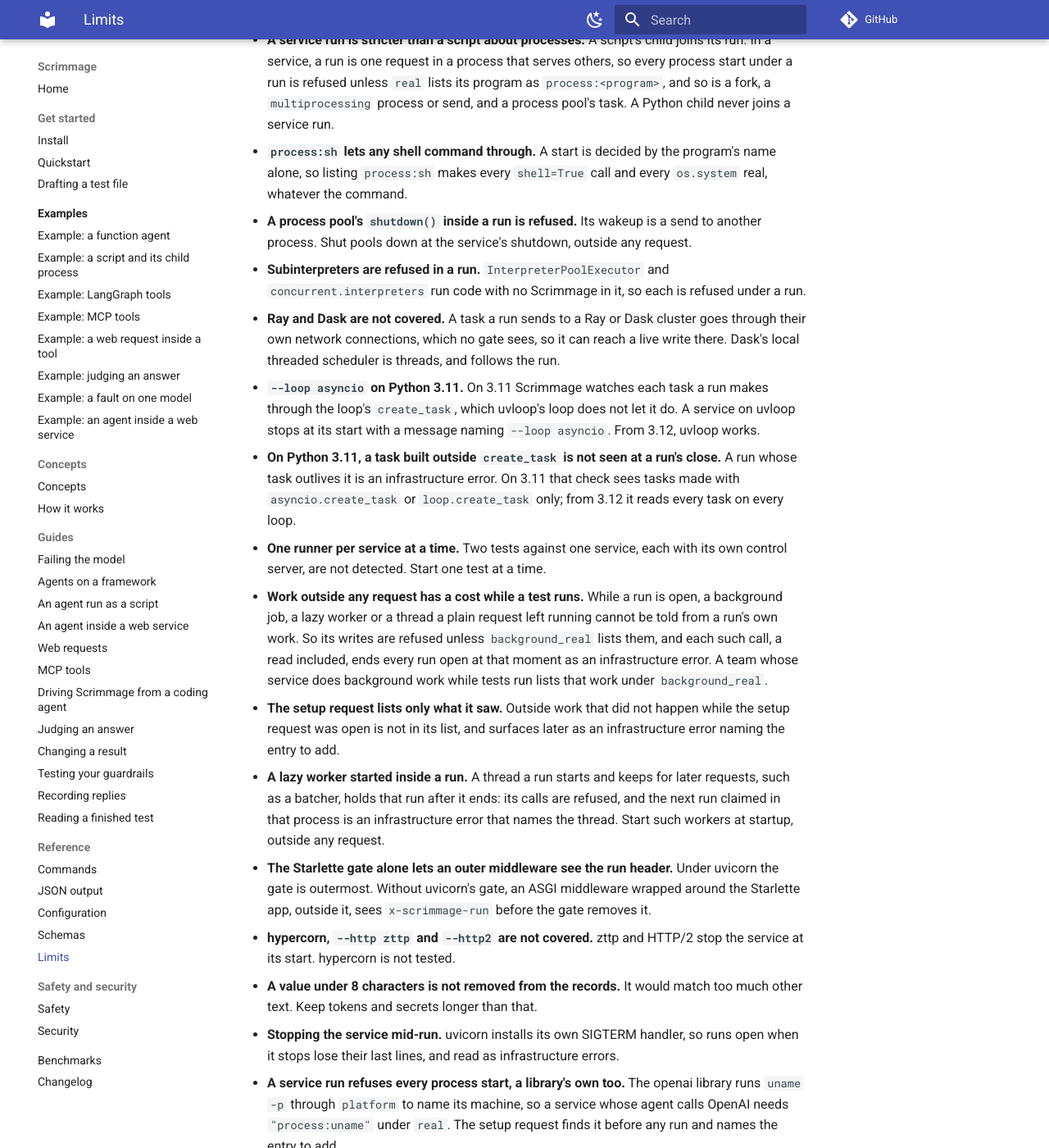
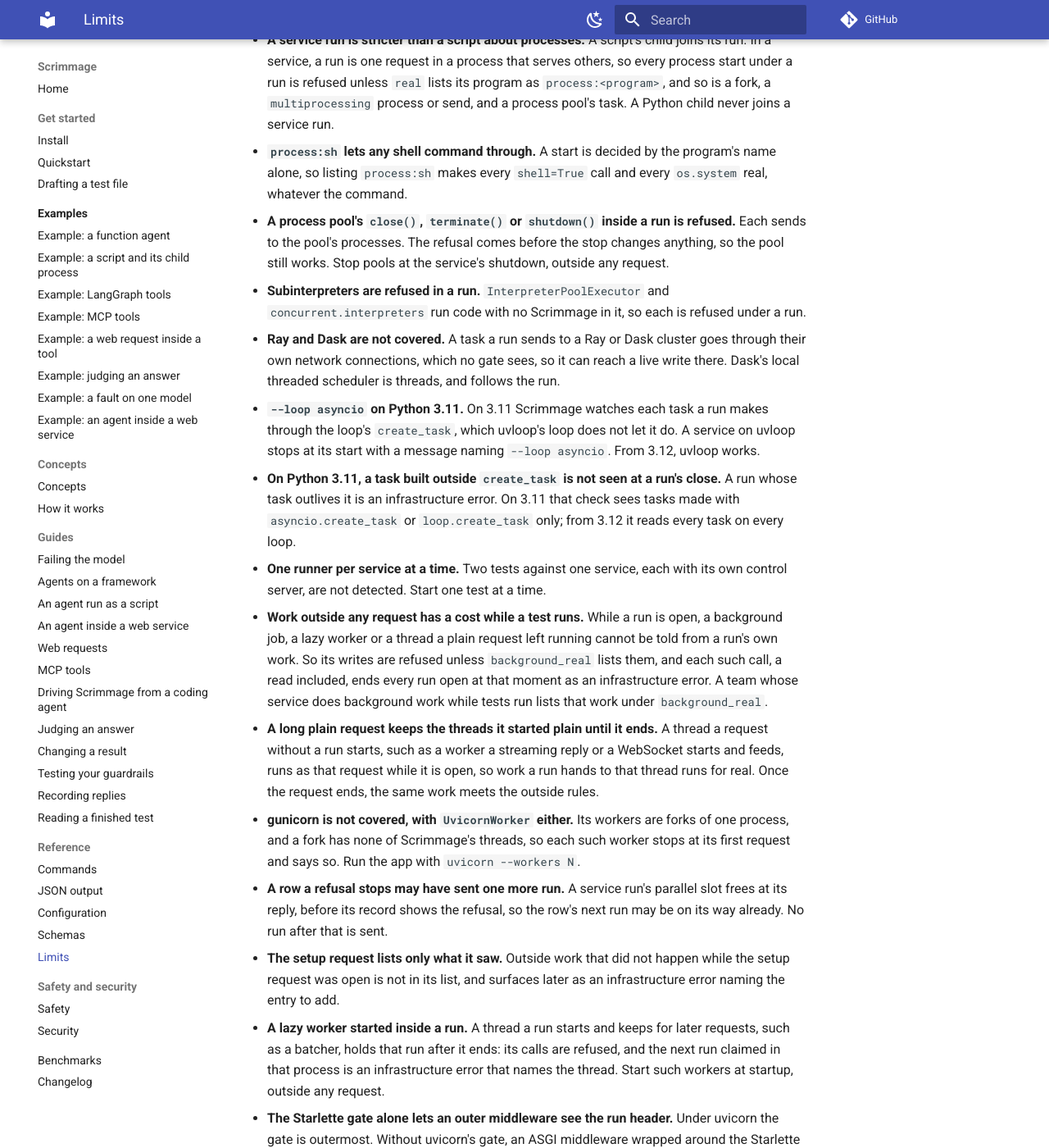
Before and after one commit to ManishKumar97/scrimmage, an MkDocs documentation site: the page built from docs/limits.md, in a window 1280 px wide and 1400 px high, scrolled down 703 px. Shown: the whole window at 82% size. Built offline with MkDocs 1.6.1 and Material for MkDocs 9.7.7, drawn with Linux system fonts in a browser that asks for light colours; comment, search, counter and statistics services are not loaded.

Commit message:
docs(limits): name long plain requests, gunicorn and a stopped row's run

```diff
--- a/docs/limits.md
+++ b/docs/limits.md
@@ -8,13 +8,16 @@
 - **Three agent shapes.** The agent is a Python function, a Python script, or an ASGI web service under uvicorn, such as a FastAPI app. See [An agent inside a web service](services.md).
 - **A service run is stricter than a script about processes.** A script's child joins its run. In a service, a run is one request in a process that serves others, so every process start under a run is refused unless `real` lists its program as `process:<program>`, and so is a fork, a `multiprocessing` process or send, and a process pool's task. A Python child never joins a service run.
 - **`process:sh` lets any shell command through.** A start is decided by the program's name alone, so listing `process:sh` makes every `shell=True` call and every `os.system` real, whatever the command.
-- **A process pool's `shutdown()` inside a run is refused.** Its wakeup is a send to another process. Shut pools down at the service's shutdown, outside any request.
+- **A process pool's `close()`, `terminate()` or `shutdown()` inside a run is refused.** Each sends to the pool's processes. The refusal comes before the stop changes anything, so the pool still works. Stop pools at the service's shutdown, outside any request.
 - **Subinterpreters are refused in a run.** `InterpreterPoolExecutor` and `concurrent.interpreters` run code with no Scrimmage in it, so each is refused under a run.
 - **Ray and Dask are not covered.** A task a run sends to a Ray or Dask cluster goes through their own network connections, which no gate sees, so it can reach a live write there. Dask's local threaded scheduler is threads, and follows the run.
 - **`--loop asyncio` on Python 3.11.** On 3.11 Scrimmage watches each task a run makes through the loop's `create_task`, which uvloop's loop does not let it do. A service on uvloop stops at its start with a message naming `--loop asyncio`. From 3.12, uvloop works.
 - **On Python 3.11, a task built outside `create_task` is not seen at a run's close.** A run whose task outlives it is an infrastructure error. On 3.11 that check sees tasks made with `asyncio.create_task` or `loop.create_task` only; from 3.12 it reads every task on every loop.
 - **One runner per service at a time.** Two tests against one service, each with its own control server, are not detected. Start one test at a time.
 - **Work outside any request has a cost while a test runs.** While a run is open, a background job, a lazy worker or a thread a plain request left running cannot be told from a run's own work. So its writes are refused unless `background_real` lists them, and each such call, a read included, ends every run open at that moment as an infrastructure error. A team whose service does background work while tests run lists that work under `background_real`.
+- **A long plain request keeps the threads it started plain until it ends.** A thread a request without a run starts, such as a worker a streaming reply or a WebSocket starts and feeds, runs as that request while it is open, so work a run hands to that thread runs for real. Once the request ends, the same work meets the outside rules.
+- **gunicorn is not covered, with `UvicornWorker` either.** Its workers are forks of one process, and a fork has none of Scrimmage's threads, so each such worker stops at its first request and says so. Run the app with `uvicorn --workers N`.
+- **A row a refusal stops may have sent one more run.** A service run's parallel slot frees at its reply, before its record shows the refusal, so the row's next run may be on its way already. No run after that is sent.
 - **The setup request lists only what it saw.** Outside work that did not happen while the setup request was open is not in its list, and surfaces later as an infrastructure error naming the entry to add.
 - **A lazy worker started inside a run.** A thread a run starts and keeps for later requests, such as a batcher, holds that run after it ends: its calls are refused, and the next run claimed in that process is an infrastructure error that names the thread. Start such workers at startup, outside any request.
 - **The Starlette gate alone lets an outer middleware see the run header.** Under uvicorn the gate is outermost. Without uvicorn's gate, an ASGI middleware wrapped around the Starlette app, outside it, sees `x-scrimmage-run` before the gate removes it.
```
Also changed, not shown: docs/services.md (+1 -0 lines), 1 other file.
